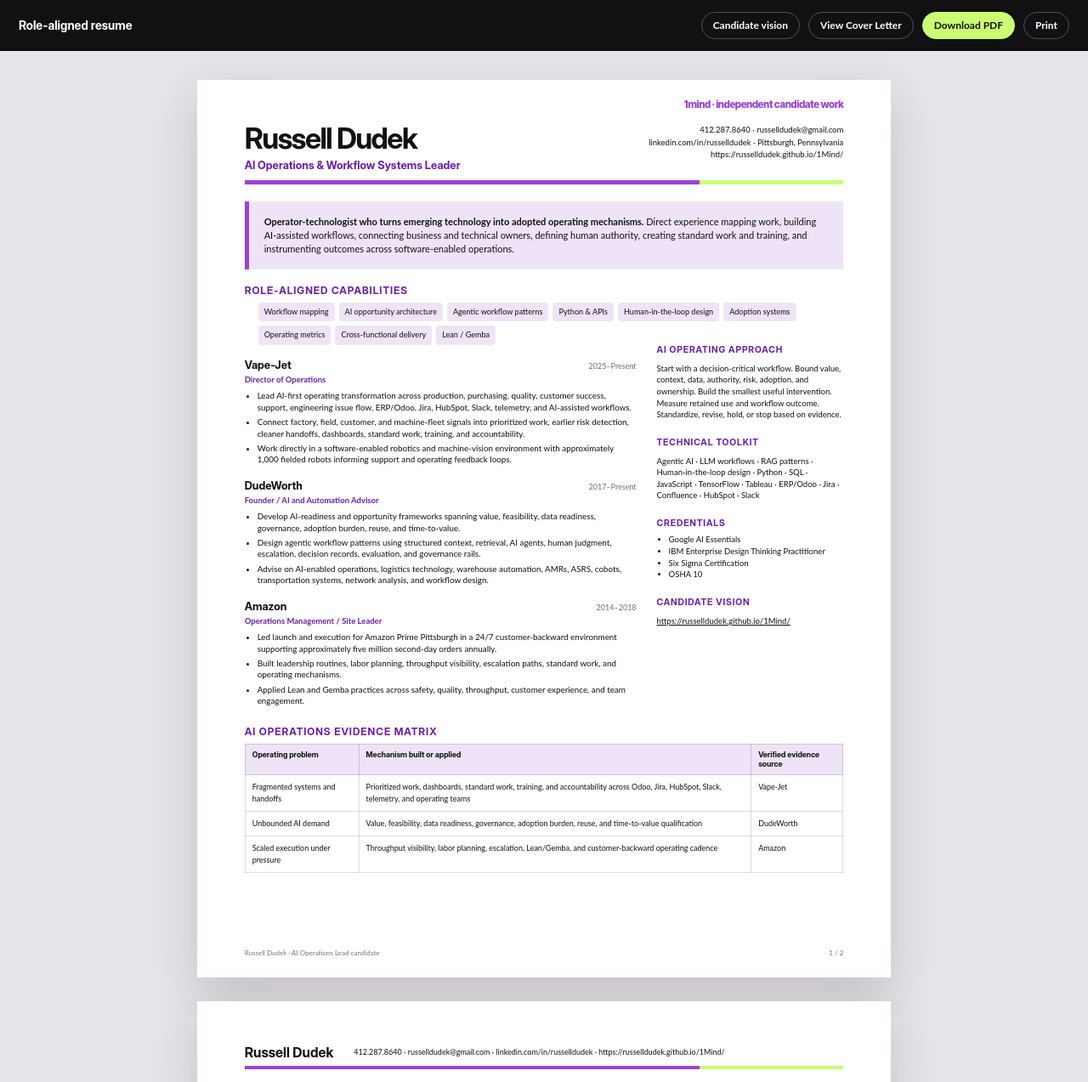
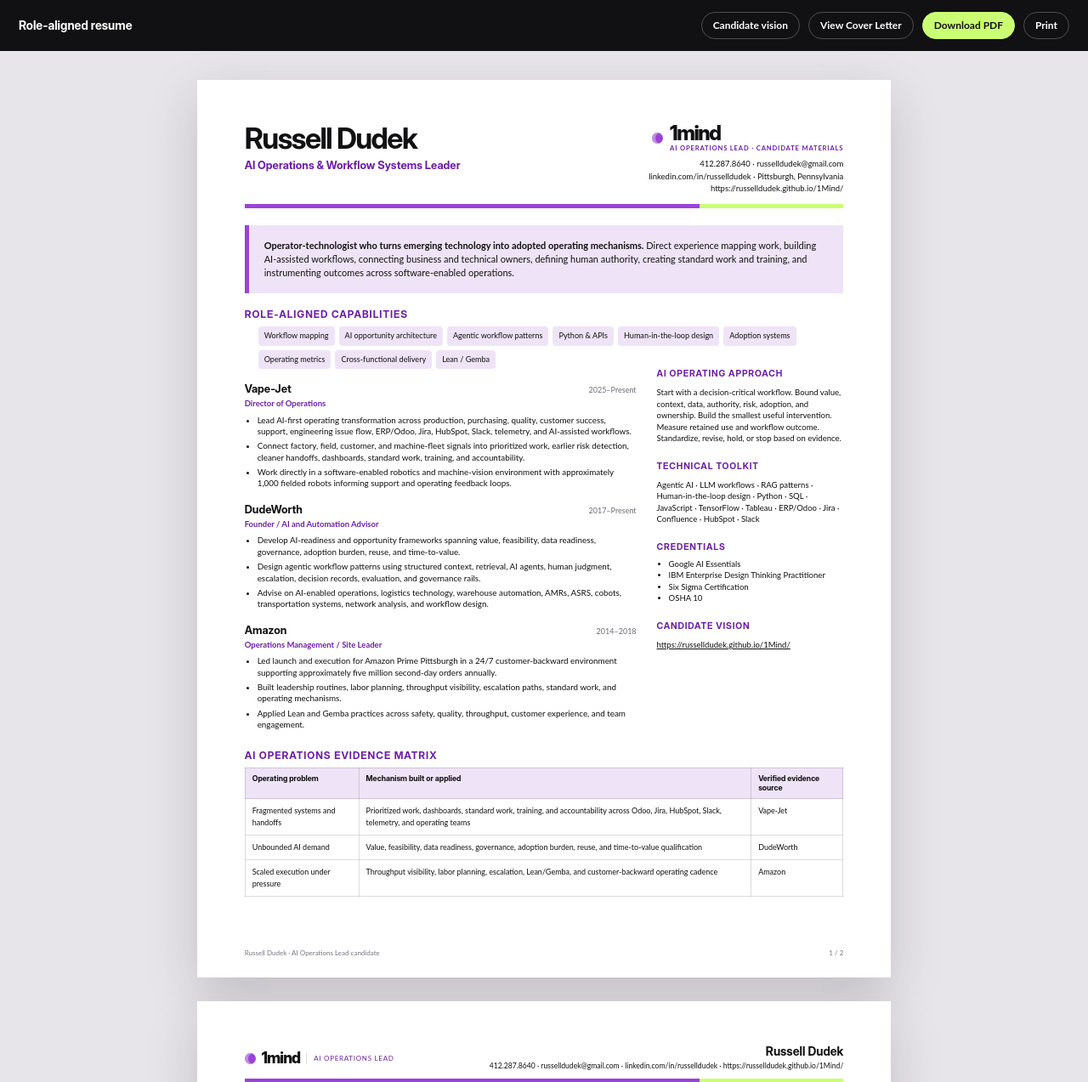
Before and after one commit to russelldudek/1Mind, a plain HTML site: page resume.html in a window 1280 px wide. Shown: the top 1273 px of the page at 85% size. Drawn offline with Linux system fonts and the light colour scheme.

Commit message:
Rebalance and brand the 1mind resume

```diff
--- a/resume.html
+++ b/resume.html
@@ -1,5 +1,5 @@
 <!doctype html><html lang="en"><head><meta charset="utf-8"><meta name="viewport" content="width=device-width,initial-scale=1"><title>Russell Dudek | AI Operations Lead Resume</title><link rel="stylesheet" href="styles.css"></head><body class="document-body"><div class="document-toolbar"><div class="doc-name">Role-aligned resume</div><div class="document-actions"><a href="index.html">Candidate vision</a><a href="cover-letter.html">View Cover Letter</a><a class="primary" href="docs/Russell-Dudek-1mind-Resume.pdf">Download PDF</a><button type="button" onclick="window.print()">Print</button></div></div><main class="document-stack">
-<section class="sheet"><div class="doc-brand">1mind · independent candidate work</div><div class="doc-header"><div class="doc-nameplate"><h1>Russell Dudek</h1><div class="identity">AI Operations & Workflow Systems Leader</div></div><div class="doc-contact"><a href="tel:+14122878640">412.287.8640</a> · <a href="mailto:russelldudek@gmail.com">russelldudek@gmail.com</a><br><a href="https://www.linkedin.com/in/russelldudek">linkedin.com/in/russelldudek</a> · Pittsburgh, Pennsylvania<br><a href="https://russelldudek.github.io/1Mind/">https://russelldudek.github.io/1Mind/</a></div></div><div class="summary-box"><p><strong>Operator-technologist who turns emerging technology into adopted operating mechanisms.</strong> Direct experience mapping work, building AI-assisted workflows, connecting business and technical owners, defining human authority, creating standard work and training, and instrumenting outcomes across software-enabled operations.</p></div>
+<section class="sheet resume-page resume-page-one"><div class="doc-header"><div class="doc-nameplate"><h1>Russell Dudek</h1><div class="identity">AI Operations & Workflow Systems Leader</div></div><div class="doc-contact"><div class="doc-company-lockup"><span class="doc-brand-dot" aria-hidden="true"></span><div><strong class="doc-brand-word">1mind</strong><span class="doc-brand-caption">AI Operations Lead · candidate materials</span></div></div><a href="tel:+14122878640">412.287.8640</a> · <a href="mailto:russelldudek@gmail.com">russelldudek@gmail.com</a><br><a href="https://www.linkedin.com/in/russelldudek">linkedin.com/in/russelldudek</a> · Pittsburgh, Pennsylvania<br><a href="https://russelldudek.github.io/1Mind/">https://russelldudek.github.io/1Mind/</a></div></div><div class="summary-box"><p><strong>Operator-technologist who turns emerging technology into adopted operating mechanisms.</strong> Direct experience mapping work, building AI-assisted workflows, connecting business and technical owners, defining human authority, creating standard work and training, and instrumenting outcomes across software-enabled operations.</p></div>
 <div class="doc-section"><h3>Role-aligned capabilities</h3><ul class="capability-list"><li>Workflow mapping</li><li>AI opportunity architecture</li><li>Agentic workflow patterns</li><li>Python & APIs</li><li>Human-in-the-loop design</li><li>Adoption systems</li><li>Operating metrics</li><li>Cross-functional delivery</li><li>Lean / Gemba</li></ul></div>
 <div class="resume-grid"><div>
 <div class="experience"><div class="experience-head"><h3>Vape-Jet</h3><span>2025–Present</span></div><div class="role">Director of Operations</div><ul><li>Lead AI-first operating transformation across production, purchasing, quality, customer success, support, engineering issue flow, ERP/Odoo, Jira, HubSpot, Slack, telemetry, and AI-assisted workflows.</li><li>Connect factory, field, customer, and machine-fleet signals into prioritized work, earlier risk detection, cleaner handoffs, dashboards, standard work, training, and accountability.</li><li>Work directly in a software-enabled robotics and machine-vision environment with approximately 1,000 fielded robots informing support and operating feedback loops.</li></ul></div>
@@ -11,7 +11,7 @@
 <div class="sidebar-block"><h3>Credentials</h3><ul><li>Google AI Essentials</li><li>IBM Enterprise Design Thinking Practitioner</li><li>Six Sigma Certification</li><li>OSHA 10</li></ul></div>
 <div class="sidebar-block"><h3>Candidate vision</h3><p><a href="https://russelldudek.github.io/1Mind/">https://russelldudek.github.io/1Mind/</a></p></div>
 </aside></div><div class="doc-section"><h3>AI operations evidence matrix</h3><table class="plan-table"><thead><tr><th>Operating problem</th><th>Mechanism built or applied</th><th>Verified evidence source</th></tr></thead><tbody><tr><td>Fragmented systems and handoffs</td><td>Prioritized work, dashboards, standard work, training, and accountability across Odoo, Jira, HubSpot, Slack, telemetry, and operating teams</td><td>Vape-Jet</td></tr><tr><td>Unbounded AI demand</td><td>Value, feasibility, data readiness, governance, adoption burden, reuse, and time-to-value qualification</td><td>DudeWorth</td></tr><tr><td>Scaled execution under pressure</td><td>Throughput visibility, labor planning, escalation, Lean/Gemba, and customer-backward operating cadence</td><td>Amazon</td></tr></tbody></table></div><div class="page-footer"><span>Russell Dudek · AI Operations Lead candidate</span><span>1 / 2</span></div></section>
-<section class="sheet"><div class="continuation-header"><strong>Russell Dudek</strong><span>412.287.8640 · russelldudek@gmail.com · linkedin.com/in/russelldudek · https://russelldudek.github.io/1Mind/</span></div><div class="resume-grid"><div>
+<section class="sheet resume-page resume-page-two"><div class="continuation-header"><div class="mini-brand"><span class="doc-brand-dot" aria-hidden="true"></span><strong>1mind</strong><em>AI Operations Lead</em></div><div class="continuation-contact"><strong>Russell Dudek</strong><span>412.287.8640 · russelldudek@gmail.com · linkedin.com/in/russelldudek · https://russelldudek.github.io/1Mind/</span></div></div><div class="resume-grid"><div>
 <div class="experience"><div class="experience-head"><h3>Compunetics</h3><span>2000–2013</span></div><div class="role">Director of Operations and Engineering Management</div><ul><li>Progressed through R&D program management, production management, strategic acquisition, operations management, and director-level leadership.</li><li>Led engineering, manufacturing, quality, customer delivery, and complex technical programs in advanced electronics and high-reliability environments.</li><li>Built quality systems, standard work, root-cause practices, performance measures, and process controls.</li><li>Collaborated with high-consequence customers and partners including DoD, CERN, Intel, and AMD; published industry articles, delivered technical talks, and participated in the HyperTransport Consortium.</li></ul></div>
 <div class="experience"><div class="experience-head"><h3>Cardinal Building Products</h3><span>2021–2023</span></div><div class="role">Regional Director</div><ul><li>Built the company’s first remote regional operation.</li><li>Modernized distributed customer, CRM, commercial, fulfillment, logistics, digital marketing, SEO, and online-buying workflows.</li><li>Advanced AI-enhanced transportation-management and route-planning concepts.</li></ul></div>
 <div class="experience"><div class="experience-head"><h3>ZeusVu</h3><span>2018–2022</span></div><div class="role">Chief Pilot, Autonomous Systems and Aerial Data Operations</div><ul><li>Led regulated drone operations across medical, energy, logistics, real-estate, and restricted-airspace contexts with a 100% safety record and no FAA incidents.</li><li>Developed TensorFlow-based concepts for automated aerial inventory and computer-vision-enabled field intelligence.</li><li>Designed medical drone delivery and chain-of-custody concepts connecting technology, risk, stakeholders, and governed execution.</li></ul></div>
@@ -21,4 +21,4 @@
 <div class="sidebar-block"><h3>Operating mechanisms</h3><ul><li>Workflow and decision mapping</li><li>Opportunity registers and prioritization</li><li>Human authority and escalation</li><li>Standard work and playbooks</li><li>Training and champion systems</li><li>Dashboards and operating reviews</li><li>Quality, root cause, and controls</li><li>Cross-functional translation</li></ul></div>
 <div class="sidebar-block"><h3>Transfer to 1mind</h3><p>Sales-first workflow observation, bounded prototyping, RevOps partnership, Engineering handoff, adoption instrumentation, and reusable operating memory across GTM and the broader company.</p></div>
 <div class="sidebar-block"><h3>Evidence boundary</h3><p>Russell does not claim production platform-engineering ownership or career enterprise RevOps administration. His verified strength is operating architecture, direct workflow building, technical translation, adoption, governance, and measurable execution.</p></div>
-</aside></div><div class="doc-section"><h3>Selected operating mechanisms</h3><div class="brief-grid"><div class="brief-card"><h4>Make the work visible</h4><p>Map the workflow, decision, owner, baseline, handoff, exception, and current workaround before selecting technology.</p></div><div class="brief-card"><h4>Bound human and technical authority</h4><p>State what AI may do, what people retain, what escalates, and when Engineering must own reliability and integration.</p></div><div class="brief-card"><h4>Install adoption in the work</h4><p>Use standard work, training, visible feedback, operating reviews, and accountable owners rather than treating launch as adoption.</p></div><div class="brief-card"><h4>Learn from evidence</h4><p>Track workflow outcomes, retained use, corrections, exceptions, maintenance, and reusable patterns; revise or stop when evidence requires it.</p></div></div></div><div class="page-footer"><span>Russell Dudek · AI Operations Lead candidate</span><span>2 / 2</span></div></section></main></body></html>
+</aside></div><div class="doc-section"><h3>Selected operating mechanisms</h3><div class="brief-grid"><div class="brief-card"><h4>Make the work visible</h4><p>Map the workflow, decision, owner, baseline, handoff, exception, and current workaround before selecting technology.</p></div><div class="brief-card"><h4>Bound human and technical authority</h4><p>State what AI may do, what people retain, what escalates, and when Engineering must own reliability and integration.</p></div><div class="brief-card"><h4>Install adoption in the work</h4><p>Use standard work, training, visible feedback, operating reviews, and accountable owners rather than treating launch as adoption.</p></div><div class="brief-card"><h4>Learn from evidence</h4><p>Track workflow outcomes, retained use, corrections, exceptions, maintenance, and reusable patterns; revise or stop when evidence requires it.</p></div></div></div><div class="operating-memory-ribbon"><div class="memory-ribbon-title"><span>AI Operating Memory</span><strong>Turn every workflow release into reusable company learning.</strong></div><div class="memory-ribbon-steps"><span>Work signal</span><b>→</b><span>Boundary</span><b>→</b><span>Bounded build</span><b>→</b><span>Adoption</span><b>→</b><span>Evidence</span><b>→</b><span>Reuse</span></div></div><div class="page-footer"><span>Russell Dudek · AI Operations Lead candidate</span><span>2 / 2</span></div></section></main></body></html>
```
